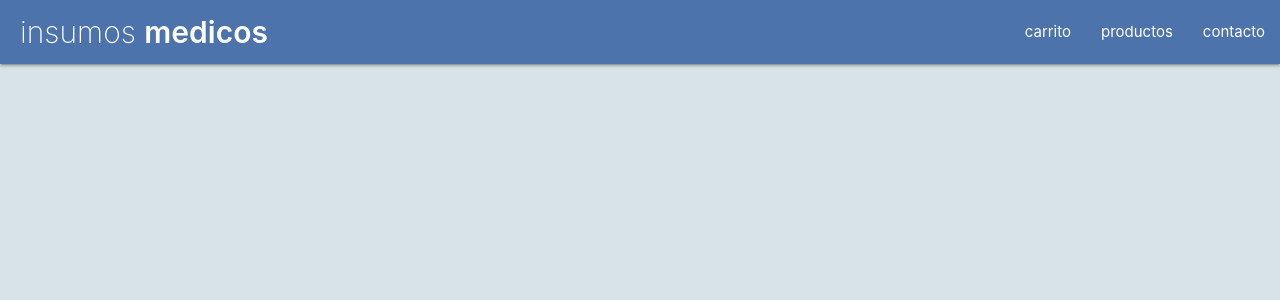
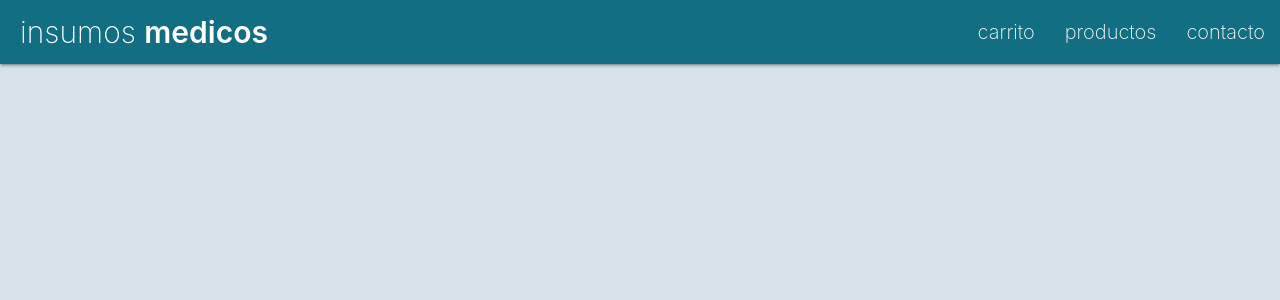
Before and after one commit to DMpablo/insumosmedicos-de-marco, a React (Create React App) app: page / in a window 1280 px wide. Shown: the top 300 px of the page. Built offline with nearby package versions, Linux system fonts and the light colour scheme.

Commit message:
cambios scss

```diff
--- a/src/NavBar.js
+++ b/src/NavBar.js
@@ -7,7 +7,7 @@ function NavBar() {
 
 <nav className="navBar">
     <div class="nav-wrapper">
-    <a className="nombre_logo" href="/#" > insumos <strong>medicos</strong></a>
+      <a className="nombre_logo" href="/#" > insumos <strong>medicos</strong></a>
       <ul id="nav-mobile" class="right hide-on-med-and-down">
         <li><a href="/#">carrito</a></li>
         <li><a href="/#">productos</a></li>
--- a/src/scss/app.scss
+++ b/src/scss/app.scss
@@ -7,15 +7,22 @@ $size1:30px;
 body{
     background-color: $color1;
     .navBar{
-        background-color: rgb(77, 115, 172);
-        .nombre_logo{
+        background-color: $color3;
+        .nav-wrapper{
+           .nombre_logo{
             margin-left: 20px;
             font-size: $size1;
             font-weight: 200;
-            strong{
-                font-size: $size1;
-                font-weight: 600;
+                strong{
+                    font-size: $size1;
+                    font-weight: 600;
+                }
+            }
+            #nav-mobile li a{
+                font-size: 20px;
+                font-weight: 200;
             }
         }
+
     }
 }
```
